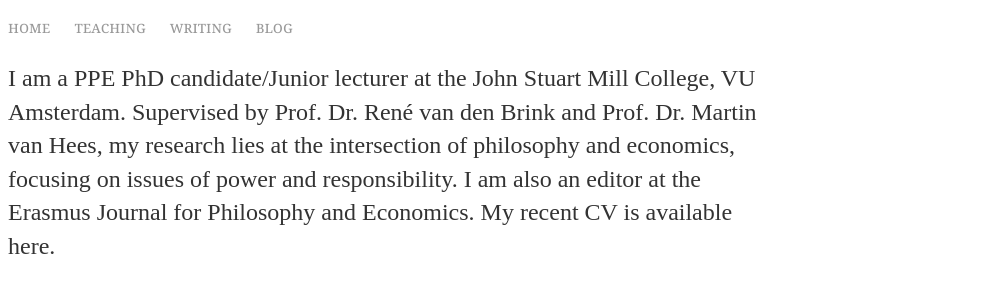
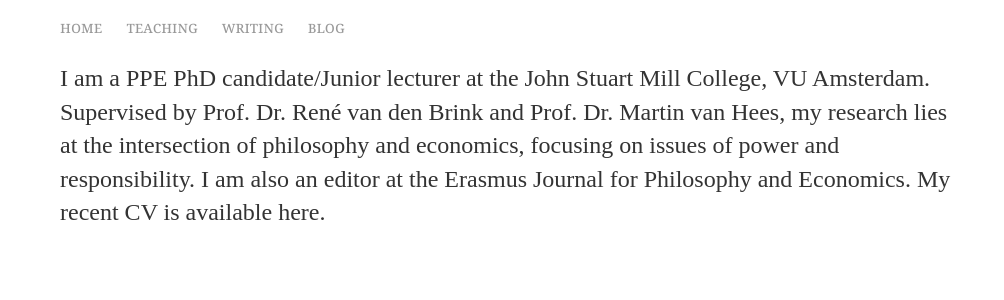
Before and after one commit to uzunovam/uzunovam, a Jekyll site: the page built from index.html, in a window 1280 px wide. Shown: the top 300 px of the page, without its empty margins (0-1004 px from the left). Built offline with Jekyll 4.4.1, drawn with Linux system fonts in a browser that asks for light colours.

Commit message:
Update main.css

```diff
--- a/css/main.css
+++ b/css/main.css
@@ -1,6 +1,6 @@
 body {
-    margin-left: 60px auto;
-    width: 60%;
+    margin-left: 60px;
+    width: 70%;
 }
 nav ul, footer ul {
     font-family: Georgia, Verdana, serif;
```
